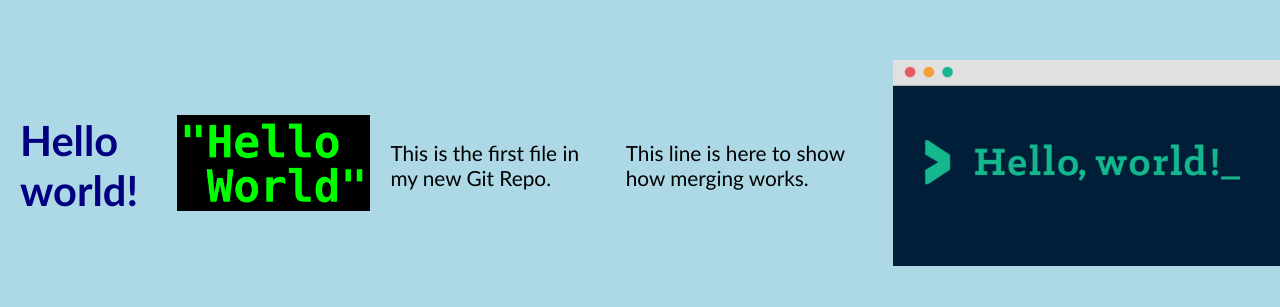
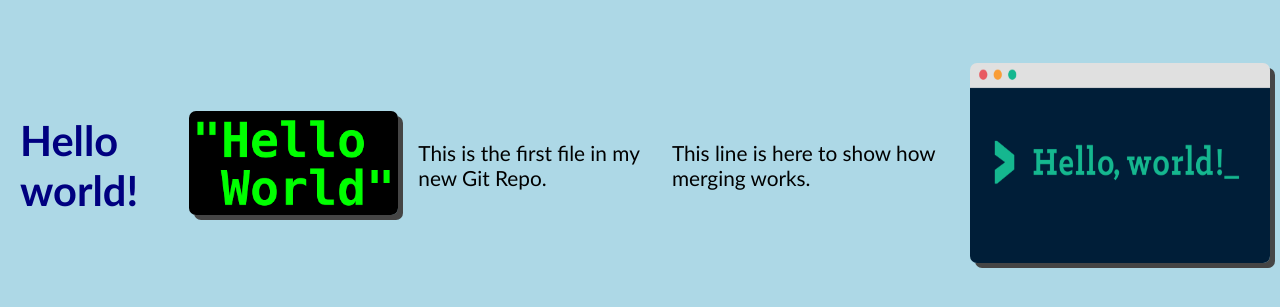
Before and after one commit to kristiankovic/hello-world, a plain HTML site: page index.html in a window 1280 px wide. Shown: the part 235-542 px from the top of the page. Drawn offline with Linux system fonts and the light colour scheme.

Commit message:
fix: se modifico la semantica del documento

```diff
--- a/index.html
+++ b/index.html
@@ -1,16 +1,26 @@
 <!DOCTYPE html>
 <html>
+
 <head>
-<title>Hello World!</title>
-<link rel="stylesheet" href="bluestyle.css">
+    <title>Hello World!</title>
+    <link rel="stylesheet" href="bluestyle.css">
 </head>
+
 <body>
 
-<h1>Hello world!</h1>
-<div><img src="img_hello_world.jpg" alt="Hello World from Space" style="width:100%;max-width:960px"></div>
-<p>This is the first file in my new Git Repo.</p>
-<p>This line is here to show how merging works.</p>
-<div><img src="img_hello_git.jpg" alt="Hello Git" style="width:100%;max-width:640px"></div>
+    <h1>Hello world!</h1>
+    <div>
+        <img class="imagen" src="img_hello_world.jpg" alt="Hello World from Space" style="width:100%;max-width:960px">
+    </div>
+
+    <p>This is the first file in my new Git Repo.</p>
+
+    <p>This line is here to show how merging works.</p>
+
+    <div>
+        <img class="imagen img-2" src="img_hello_git.jpg" alt="Hello Git">
+    </div>
 
 </body>
+
 </html>
```
